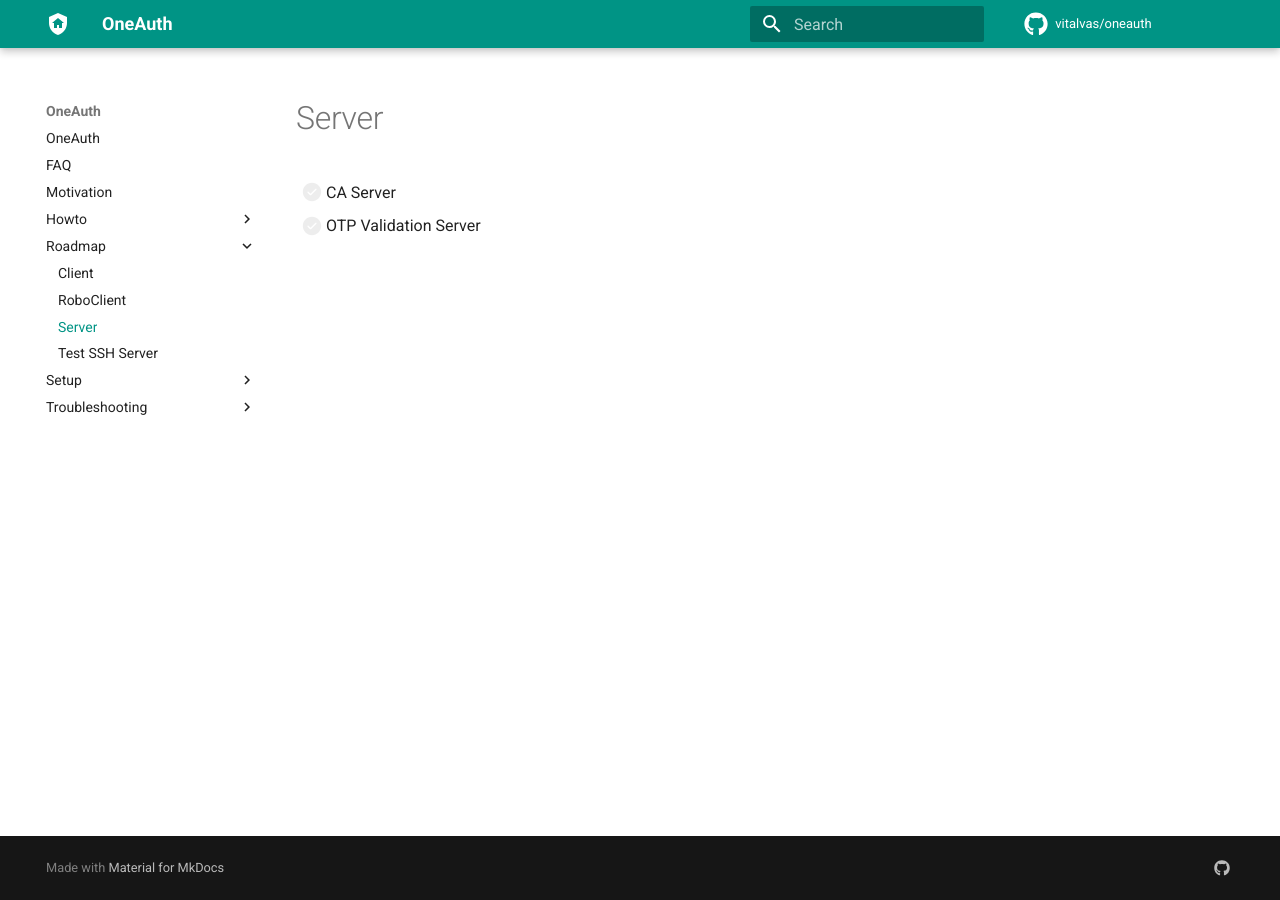
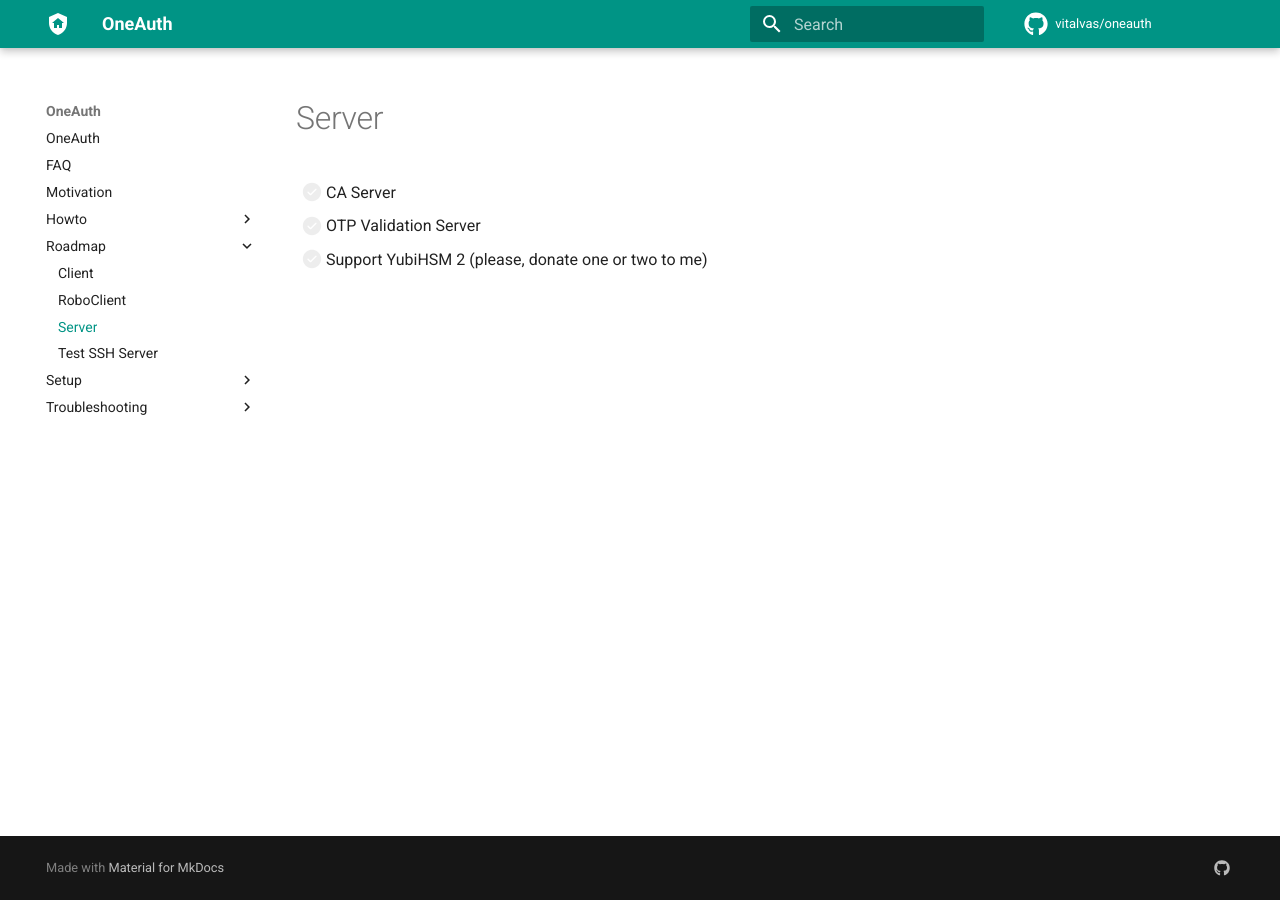
Before and after one commit to vitalvas/oneauth, an MkDocs documentation site: the page built from docs/docs/roadmap/server.md, in a window 1280 px wide. Built offline with MkDocs 1.6.1 and Material for MkDocs 9.7.7, drawn with Linux system fonts in a browser that asks for light colours; comment, search, counter and statistics services are not loaded.

Commit message:
chore(docs): add point to roadmap

```diff
--- a/docs/docs/roadmap/server.md
+++ b/docs/docs/roadmap/server.md
@@ -2,3 +2,4 @@
 
 * [ ] CA Server
 * [ ] OTP Validation Server
+* [ ] Support YubiHSM 2 (please, donate one or two to me)
```
